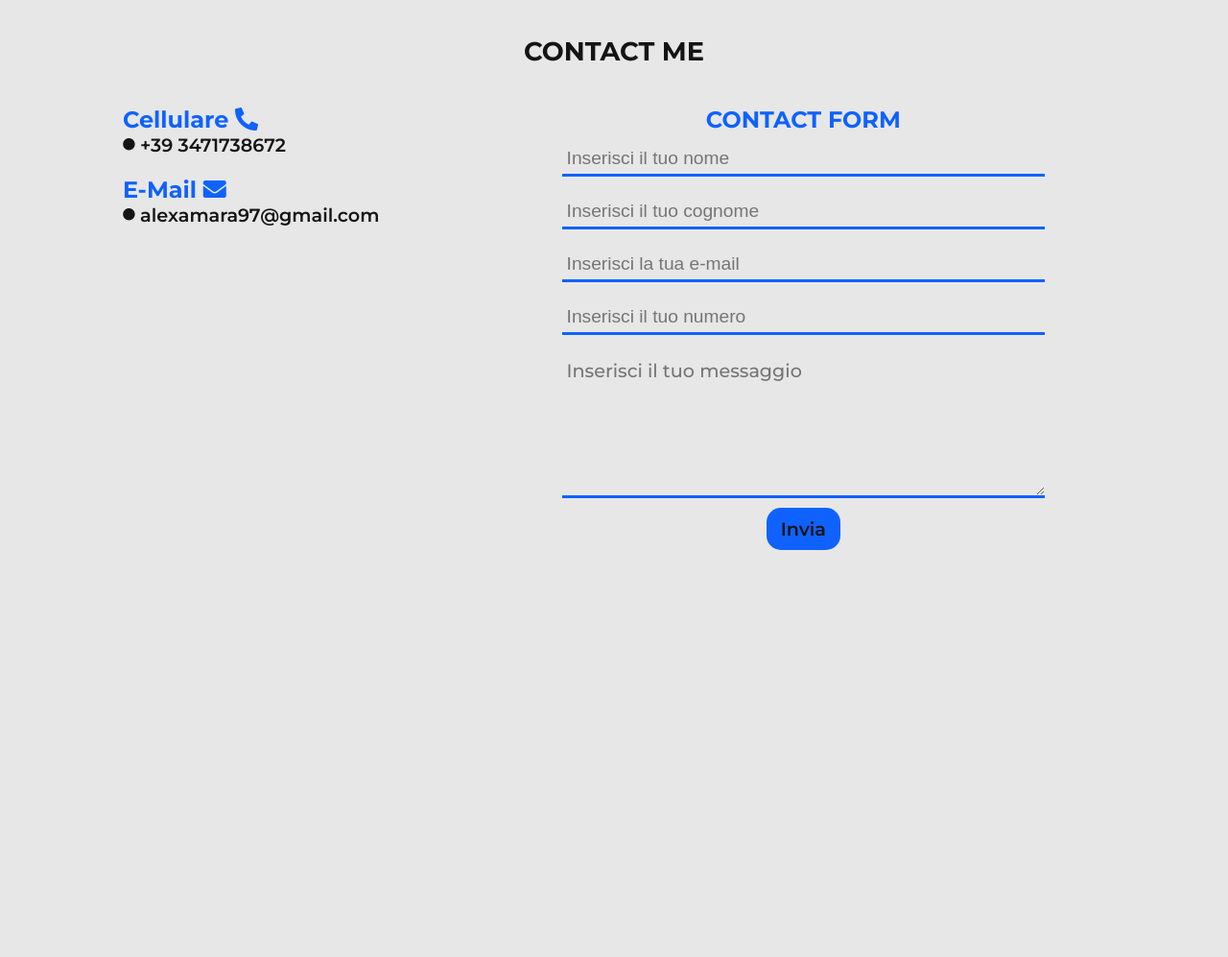
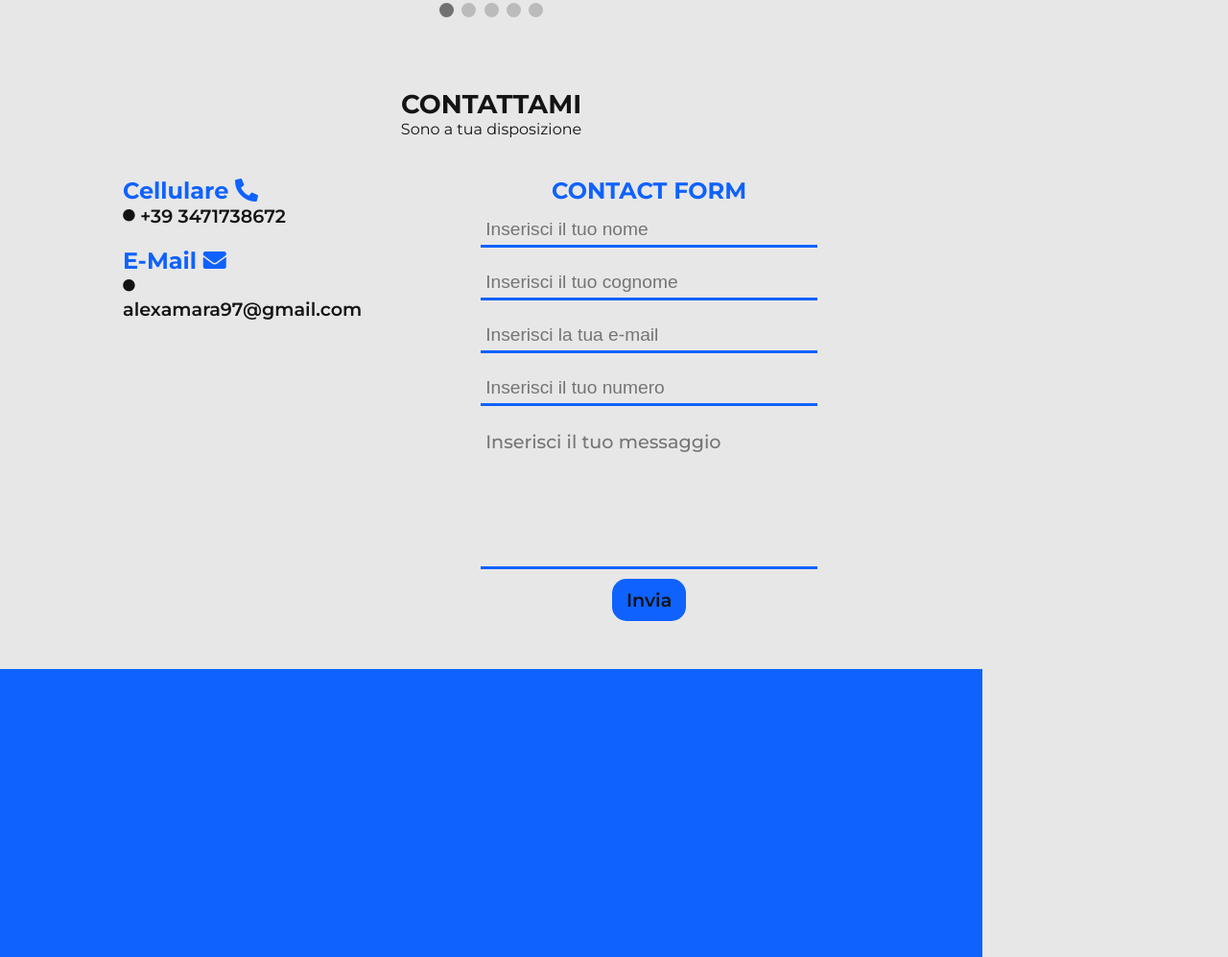
Before and after one commit to ALAM-97/my-portfolio, a plain HTML site: page index.html in a window 1280 px wide. Shown: the part 2417-3414 px from the top of the page at 96% size. Before the commit the page ends 3090 px from the top, so only its background shows below. Drawn offline with Linux system fonts and the light colour scheme.

Commit message:
Footer Structure Added

```diff
--- a/css/style.css
+++ b/css/style.css
@@ -8,11 +8,19 @@
 
 body {
     font-family: 'Montserrat', sans-serif;
-    width: 75%;
-    margin: auto;
     background-color: rgb(231, 231, 231);
     color: rgb(20, 20, 20);
-    margin-bottom: 100px;  /* debug */
+}
+.wrapper-75 {
+    margin: auto;
+    width: 75%;
+}
+footer {
+    background-color: #0F62FE;
+    height: 300px; /* debug */
+    width: 100%;
+    margin: 0;
+    margin-top: 50px;
 }
 .dark-mode {
     background-color: rgb(20, 20, 20);
@@ -534,7 +542,10 @@ textarea {
     font-family: 'Montserrat', sans-serif;
     color: #757575;
     font-weight: 500;
+    resize: none;
 }
 .contact-form .btn {
     grid-column-start: 1;
 }
+
+/* FOOTER */
--- a/index.html
+++ b/index.html
@@ -16,6 +16,7 @@
     </head>
     <body>
 
+        <div class="wrapper-75">
             <header>
                 <div class="logo">
                     <img src="img/blob-no-margin.png" alt="">
@@ -362,7 +363,8 @@
 
                 <section class="contact">
                     <div class="section-intro">
-                    <h3>CONTACT ME</h3>
+                        <h3>CONTATTAMI</h3>
+                        <h5>Sono a tua disposizione</h5>
                     </div>
                     <div class="contact-me">
                         <div class="my-contacts">
@@ -383,8 +385,8 @@
                     </div>
                 </section>
             </main>
-
-        <footer>
+        </div>
+        <footer class="footer">
 
         </footer>
     <script src="js/script.js"></script>
```
Lines whose indentation alone changed are shown as unchanged.
